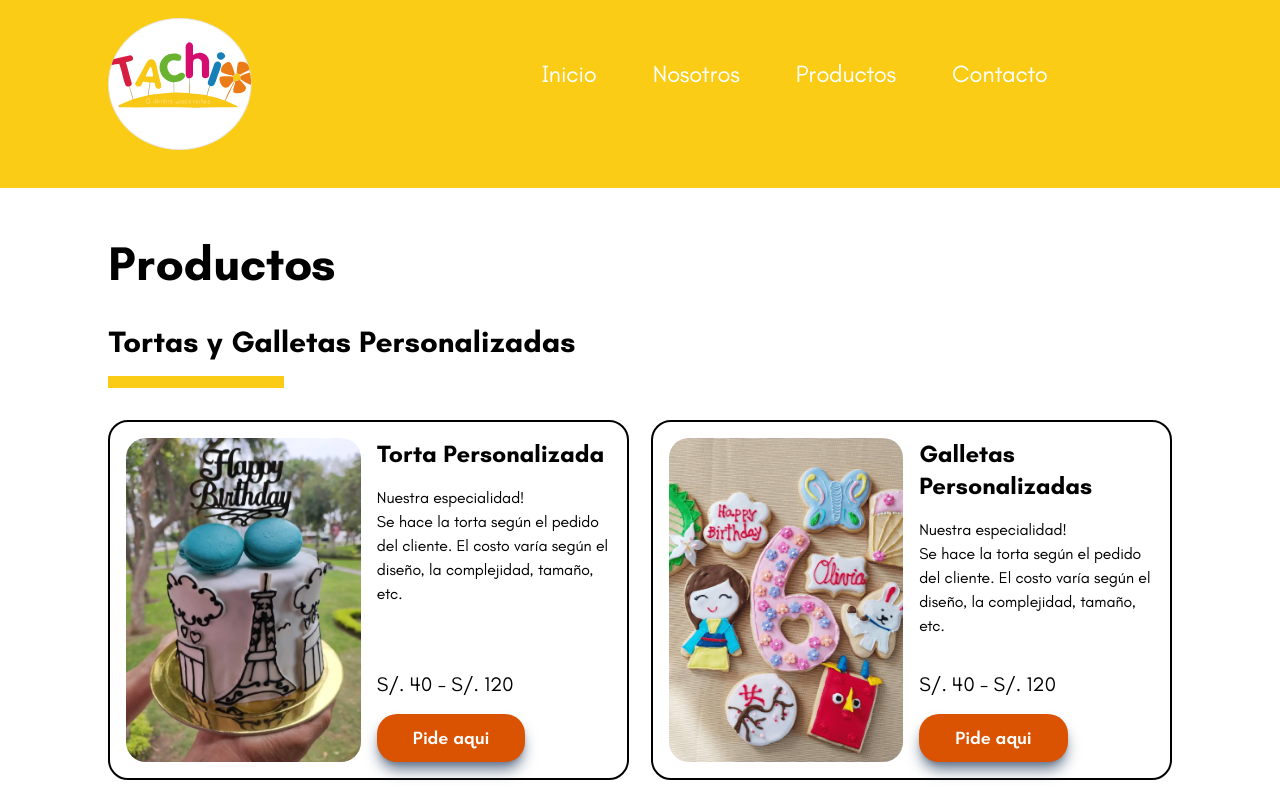
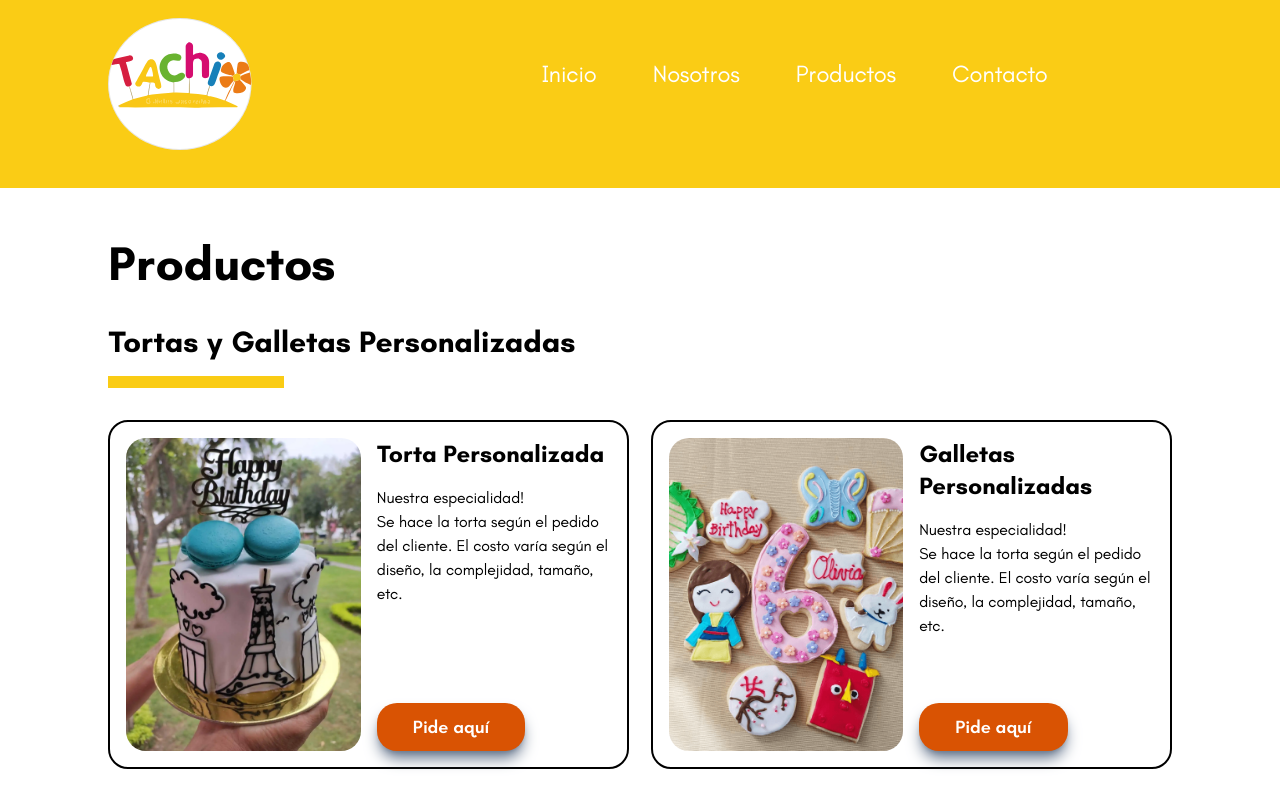
Before and after one commit to juscecabrera/tachi-website, a Next.js app: page /productos in a window 1280 px wide. Shown: the top 800 px of the page. Built offline with nearby package versions, Linux system fonts and the light colour scheme.

Commit message:
cambios pedidos;

```diff
--- a/app/productos/page.jsx
+++ b/app/productos/page.jsx
@@ -12,7 +12,7 @@ import paquete1 from '../../assets/images/paquete1.webp'
 import galletas from '../../assets/images/galletas.webp'
 
 const ProductCard = ({ text, price, image, descripcion }) => {
-
+  const wspLink = process.env.NEXT_PUBLIC_WHATSAPP_LINK
   return (
     <div className='border-black border-2 rounded-[20px] col-start-2 col-end-12 p-4 flex flex-col items-start justify-start gap-4 w-full sm:w-[46%]
     lg:flex-row lg:items-center lg:w-[49%] 2xl:w-[30%]
@@ -34,8 +34,8 @@ const ProductCard = ({ text, price, image, descripcion }) => {
         </div>
 
         <div className='flex flex-col items-start w-full gap-4'>
-          <p className='text-xl'>{price}</p>
-          <button className='orange-button px-9 h-12 text-lg'>Pide aqui</button>
+          {/* <p className='text-xl'>{price}</p> */}
+          <button className='orange-button px-9 h-12 text-lg'><a href={wspLink} target='blank'>Pide aquí</a></button>
         </div>
 
       </div>
--- a/components/Carousel.jsx
+++ b/components/Carousel.jsx
@@ -19,7 +19,7 @@ const Carousel = () => {
         <button
           onClick={() => handleClick()}
           className='xl:h-16 xl:w-56 w-40 sm:w-[209px] h-[51px] sm:text-lg text-xl orange-button lg:text-2xl lg:w-56 lg:h-[76px]'>
-          Pide aquí
+          <a href={wspLink}>Pide aquí</a>
         </button>
       </div>
 
--- a/components/Hero.jsx
+++ b/components/Hero.jsx
@@ -5,8 +5,6 @@ import Image from 'next/image'
 
 
 const Hero = () => {
-
-
   const wspLink = process.env.NEXT_PUBLIC_WHATSAPP_LINK
 
   const handleClick = () => {
@@ -24,7 +22,8 @@ const Hero = () => {
       <button
         onClick={() => handleClick()}
         className='orange-button text-white w-40 sm:w-[211px] h-[51px] sm:h-[60px] text-lg col-start-4 col-end-10 sm:col-start-3 lg:col-start-3 lg:text-2xl lg:w- [224px] lg:h-[76px]'>
-        Pide aquí
+        <a href={wspLink}>Pide aquí</a>
+
       </button>
     </div>
 
```
